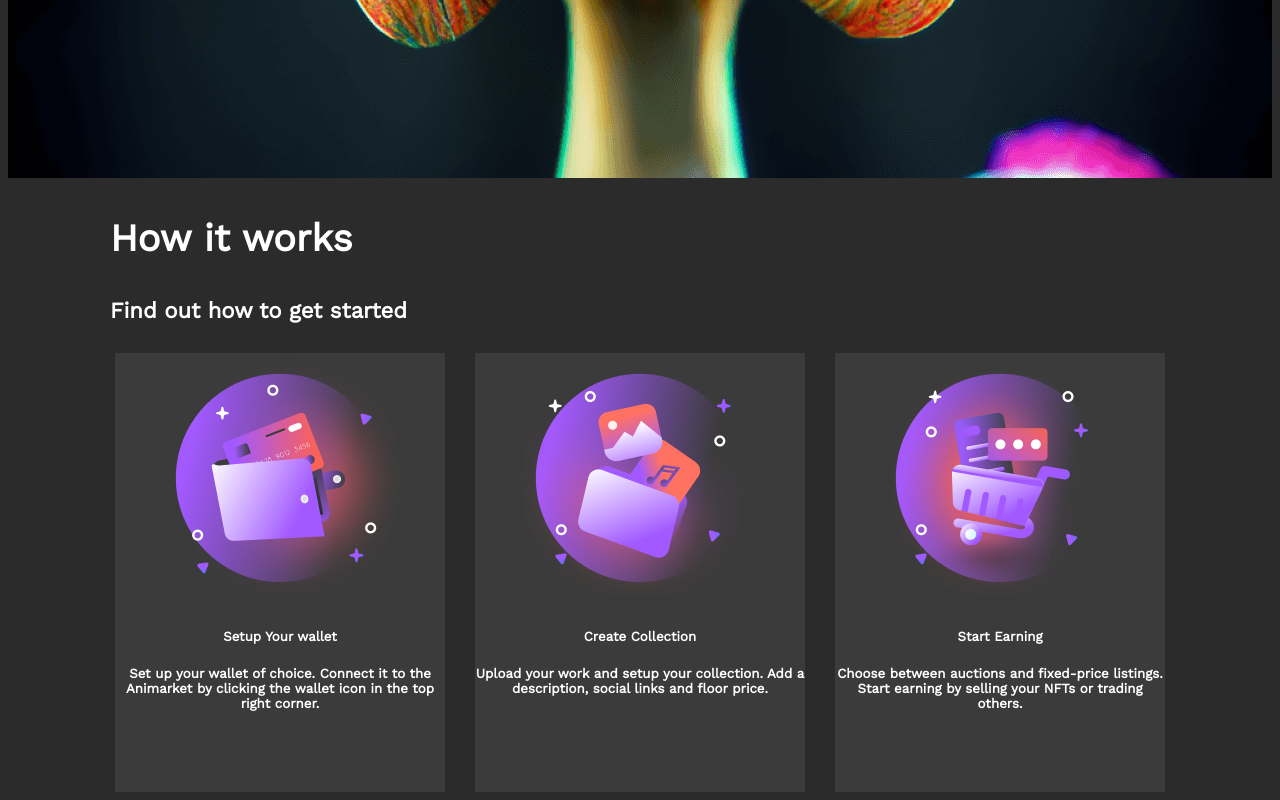
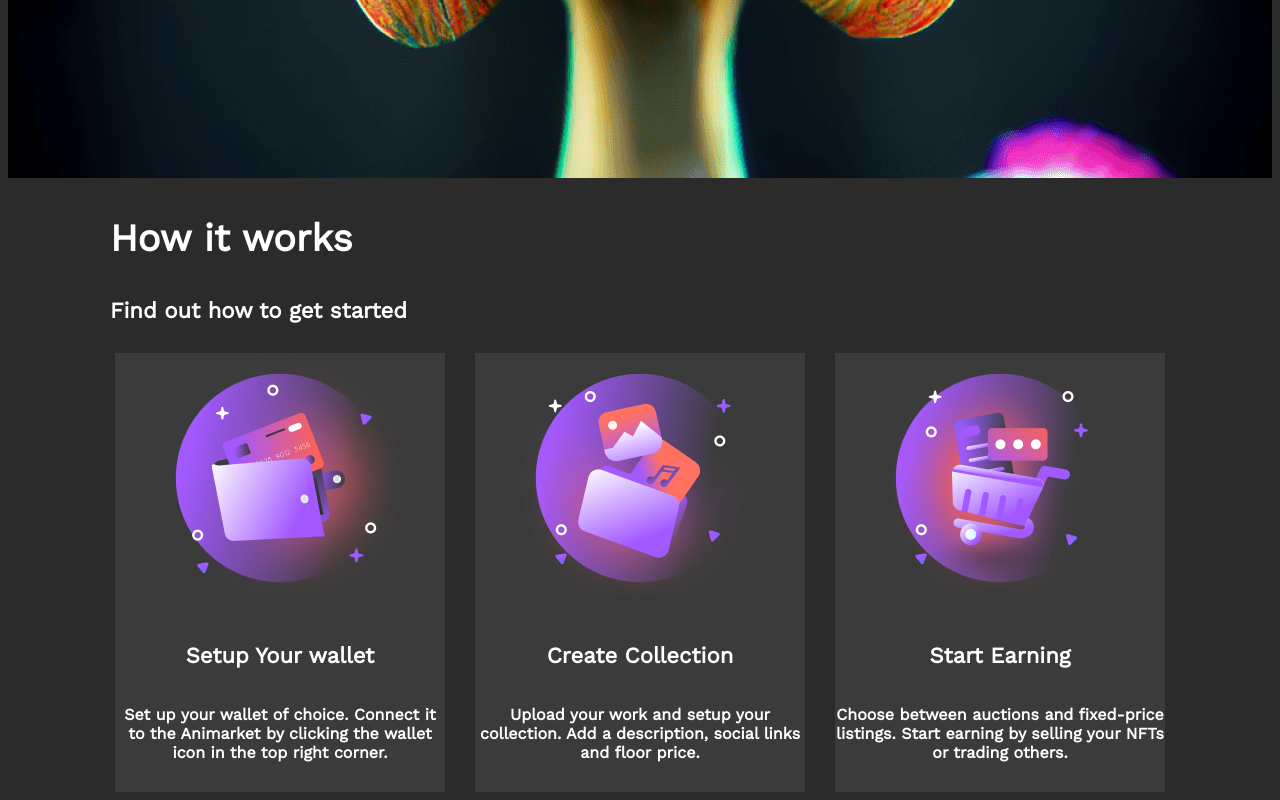
Before and after one commit to SergeyShcerbakov/NFT-market, a website: page src/index.html in a window 1280 px wide. Shown: the part 4520-5320 px from the top of the page. Drawn offline with nearby package versions, Linux system fonts and the light colour scheme; files that its build step writes are made by us from their sources; files whose address does not match are found by name.

Commit message:
add works style

```diff
--- a/src/scss/_works.scss
+++ b/src/scss/_works.scss
@@ -27,9 +27,11 @@
 
     &-text {
         color: #fff;
+        font-size: 22px;
     }
 
     &-desc {
         color: #fff;
+        font-size: 16px;
     }
 }
```
